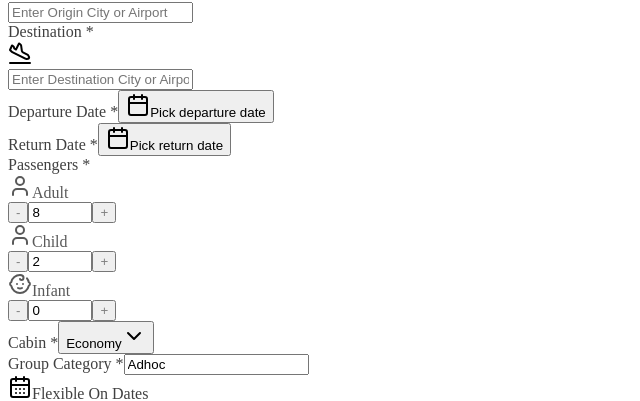
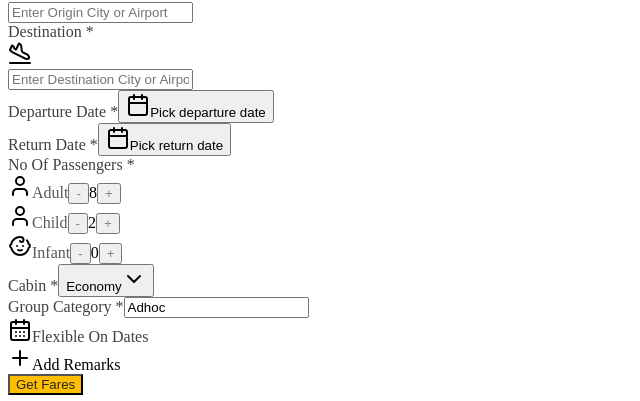
Before and after one commit to spjegan87/replitAI, a React (Vite) app in the folder client/: page / in a window 1280 px wide. Shown: the part 861-1262 px from the top of the page, without its empty margins (0-640 px from the left). Built offline with nearby package versions, Linux system fonts and the light colour scheme.

Commit message:
Improve the way users select the number of passengers on the flight form
Refactor the passenger selection UI in FlightSearchForm.tsx to align with the new design.

Replit-Commit-Author: Agent
Replit-Commit-Session-Id: 16c1a4e5-ea01-40fc-8225-1bc55c5d49d0

```diff
--- a/client/src/components/FlightSearchForm.tsx
+++ b/client/src/components/FlightSearchForm.tsx
@@ -746,125 +746,75 @@ export default function FlightSearchForm({ tripType }: FlightSearchFormProps) {
             <div className="grid grid-cols-1 md:grid-cols-2 lg:grid-cols-4 gap-4">
               {/* Passengers */}
               <div>
-                <Label className="text-sm font-medium text-sw-gray-700 mb-3">
-                  Passengers <span className="text-red-500">*</span>
+                <Label className="text-sm font-medium text-sw-gray-700 mb-1">
+                  No Of Passengers <span className="text-red-500">*</span>
                 </Label>
-                <div className="space-y-2">
-                  <div className="space-y-1">
-                    <Label
-                      htmlFor="adultCount"
-                      className="text-xs text-sw-gray-600 flex items-center"
-                    >
-                      <User className="h-4 w-4 text-sw-gray-400 mr-1" />
-                      Adult
-                    </Label>
-                    <div className="flex items-center border border-sw-gray-300 rounded-md">
+                <div className="flex items-center space-x-2 border border-sw-gray-300 rounded-md p-2 bg-white">
+                  {/* Adult */}
+                  <div className="flex items-center space-x-1">
+                    <User className="h-4 w-4 text-sw-gray-400" />
+                    <span className="text-xs text-sw-gray-600">Adult</span>
                     <button
                       type="button"
-                        className="px-2 py-1 text-sw-gray-500 hover:text-sw-gray-700"
-                        onClick={() =>
-                          setAdultCount(Math.max(1, adultCount - 1))
-                        }
+                      className="w-6 h-6 flex items-center justify-center text-sw-gray-500 hover:text-sw-gray-700 border border-sw-gray-300 rounded"
+                      onClick={() => setAdultCount(Math.max(1, adultCount - 1))}
                     >
                       -
                     </button>
-                      <Input
-                        id="adultCount"
-                        type="number"
-                        min="1"
-                        max="100"
-                        value={adultCount}
-                        onChange={(e) =>
-                          setAdultCount(parseInt(e.target.value) || 1)
-                        }
-                        className="border-0 text-center w-10 p-0"
-                      />
+                    <span className="w-6 text-center text-sm font-medium">{adultCount}</span>
                     <button
                       type="button"
-                        className="px-2 py-1 text-sw-gray-500 hover:text-sw-gray-700"
+                      className="w-6 h-6 flex items-center justify-center text-sw-gray-500 hover:text-sw-gray-700 border border-sw-gray-300 rounded"
                       onClick={() => setAdultCount(adultCount + 1)}
                     >
                       +
                     </button>
                   </div>
-                  </div>
 
-                  <div className="space-y-1">
-                    <Label
-                      htmlFor="childCount"
-                      className="text-xs text-sw-gray-600 flex items-center"
-                    >
-                      <User className="h-4 w-4 text-sw-gray-400 mr-1" />
-                      Child
-                    </Label>
-                    <div className="flex items-center border border-sw-gray-300 rounded-md">
+                  <div className="h-4 w-px bg-sw-gray-300"></div>
+
+                  {/* Child */}
+                  <div className="flex items-center space-x-1">
+                    <User className="h-4 w-4 text-sw-gray-400" />
+                    <span className="text-xs text-sw-gray-600">Child</span>
                     <button
                       type="button"
-                        className="px-2 py-1 text-sw-gray-500 hover:text-sw-gray-700"
-                        onClick={() =>
-                          setChildCount(Math.max(0, childCount - 1))
-                        }
+                      className="w-6 h-6 flex items-center justify-center text-sw-gray-500 hover:text-sw-gray-700 border border-sw-gray-300 rounded"
+                      onClick={() => setChildCount(Math.max(0, childCount - 1))}
                     >
                       -
                     </button>
-                      <Input
-                        id="childCount"
-                        type="number"
-                        min="0"
-                        max="100"
-                        value={childCount}
-                        onChange={(e) =>
-                          setChildCount(parseInt(e.target.value) || 0)
-                        }
-                        className="border-0 text-center w-10 p-0"
-                      />
+                    <span className="w-6 text-center text-sm font-medium">{childCount}</span>
                     <button
                       type="button"
-                        className="px-2 py-1 text-sw-gray-500 hover:text-sw-gray-700"
+                      className="w-6 h-6 flex items-center justify-center text-sw-gray-500 hover:text-sw-gray-700 border border-sw-gray-300 rounded"
                       onClick={() => setChildCount(childCount + 1)}
                     >
                       +
                     </button>
                   </div>
-                  </div>
 
-                  <div className="space-y-1">
-                    <Label
-                      htmlFor="infantCount"
-                      className="text-xs text-sw-gray-600 flex items-center"
-                    >
-                      <Baby className="h-4 w-4 text-sw-gray-400 mr-1" />
-                      Infant
-                    </Label>
-                    <div className="flex items-center border border-sw-gray-300 rounded-md">
+                  <div className="h-4 w-px bg-sw-gray-300"></div>
+
+                  {/* Infant */}
+                  <div className="flex items-center space-x-1">
+                    <Baby className="h-4 w-4 text-sw-gray-400" />
+                    <span className="text-xs text-sw-gray-600">Infant</span>
                     <button
                       type="button"
-                        className="px-2 py-1 text-sw-gray-500 hover:text-sw-gray-700"
-                        onClick={() =>
-                          setInfantCount(Math.max(0, infantCount - 1))
-                        }
+                      className="w-6 h-6 flex items-center justify-center text-sw-gray-500 hover:text-sw-gray-700 border border-sw-gray-300 rounded"
+                      onClick={() => setInfantCount(Math.max(0, infantCount - 1))}
                     >
                       -
                     </button>
-                      <Input
-                        id="infantCount"
-                        type="number"
-                        min="0"
-                        max="100"
-                        value={infantCount}
-                        onChange={(e) =>
-                          setInfantCount(parseInt(e.target.value) || 0)
-                        }
-                        className="border-0 text-center w-10 p-0"
-                      />
+                    <span className="w-6 text-center text-sm font-medium">{infantCount}</span>
                     <button
                       type="button"
-                        className="px-2 py-1 text-sw-gray-500 hover:text-sw-gray-700"
+                      className="w-6 h-6 flex items-center justify-center text-sw-gray-500 hover:text-sw-gray-700 border border-sw-gray-300 rounded"
                       onClick={() => setInfantCount(infantCount + 1)}
                     >
                       +
                     </button>
-                    </div>
                   </div>
                 </div>
                 {errors.passengers && (
@@ -1181,121 +1131,75 @@ export default function FlightSearchForm({ tripType }: FlightSearchFormProps) {
 
             {/* Passengers */}
             <div>
-              <Label className="text-sm font-medium text-sw-gray-700 mb-3">
-                Passengers <span className="text-red-500">*</span>
+              <Label className="text-sm font-medium text-sw-gray-700 mb-1">
+                No Of Passengers <span className="text-red-500">*</span>
               </Label>
-              <div className="space-y-2">
-                <div className="space-y-1">
-                  <Label
-                    htmlFor="adultCount"
-                    className="text-xs text-sw-gray-600 flex items-center"
-                  >
-                    <User className="h-4 w-4 text-sw-gray-400 mr-1" />
-                    Adult
-                  </Label>
-                  <div className="flex items-center border border-sw-gray-300 rounded-md">
+              <div className="flex items-center space-x-2 border border-sw-gray-300 rounded-md p-2 bg-white">
+                {/* Adult */}
+                <div className="flex items-center space-x-1">
+                  <User className="h-4 w-4 text-sw-gray-400" />
+                  <span className="text-xs text-sw-gray-600">Adult</span>
                   <button
                     type="button"
-                      className="px-2 py-1 text-sw-gray-500 hover:text-sw-gray-700"
+                    className="w-6 h-6 flex items-center justify-center text-sw-gray-500 hover:text-sw-gray-700 border border-sw-gray-300 rounded"
                     onClick={() => setAdultCount(Math.max(1, adultCount - 1))}
                   >
                     -
                   </button>
-                    <Input
-                      id="adultCount"
-                      type="number"
-                      min="1"
-                      max="100"
-                      value={adultCount}
-                      onChange={(e) =>
-                        setAdultCount(parseInt(e.target.value) || 1)
-                      }
-                      className="border-0 text-center w-10 p-0"
-                    />
+                  <span className="w-6 text-center text-sm font-medium">{adultCount}</span>
                   <button
                     type="button"
-                      className="px-2 py-1 text-sw-gray-500 hover:text-sw-gray-700"
+                    className="w-6 h-6 flex items-center justify-center text-sw-gray-500 hover:text-sw-gray-700 border border-sw-gray-300 rounded"
                     onClick={() => setAdultCount(adultCount + 1)}
                   >
                     +
                   </button>
                 </div>
-                </div>
 
-                <div className="space-y-1">
-                  <Label
-                    htmlFor="childCount"
-                    className="text-xs text-sw-gray-600 flex items-center"
-                  >
-                    <User className="h-4 w-4 text-sw-gray-400 mr-1" />
-                    Child
-                  </Label>
-                  <div className="flex items-center border border-sw-gray-300 rounded-md">
+                <div className="h-4 w-px bg-sw-gray-300"></div>
+
+                {/* Child */}
+                <div className="flex items-center space-x-1">
+                  <User className="h-4 w-4 text-sw-gray-400" />
+                  <span className="text-xs text-sw-gray-600">Child</span>
                   <button
                     type="button"
-                      className="px-2 py-1 text-sw-gray-500 hover:text-sw-gray-700"
+                    className="w-6 h-6 flex items-center justify-center text-sw-gray-500 hover:text-sw-gray-700 border border-sw-gray-300 rounded"
                     onClick={() => setChildCount(Math.max(0, childCount - 1))}
                   >
                     -
                   </button>
-                    <Input
-                      id="childCount"
-                      type="number"
-                      min="0"
-                      max="100"
-                      value={childCount}
-                      onChange={(e) =>
-                        setChildCount(parseInt(e.target.value) || 0)
-                      }
-                      className="border-0 text-center w-10 p-0"
-                    />
+                  <span className="w-6 text-center text-sm font-medium">{childCount}</span>
                   <button
                     type="button"
-                      className="px-2 py-1 text-sw-gray-500 hover:text-sw-gray-700"
+                    className="w-6 h-6 flex items-center justify-center text-sw-gray-500 hover:text-sw-gray-700 border border-sw-gray-300 rounded"
                     onClick={() => setChildCount(childCount + 1)}
                   >
                     +
                   </button>
                 </div>
-                </div>
 
-                <div className="space-y-1">
-                  <Label
-                    htmlFor="infantCount"
-                    className="text-xs text-sw-gray-600 flex items-center"
-                  >
-                    <Baby className="h-4 w-4 text-sw-gray-400 mr-1" />
-                    Infant
-                  </Label>
-                  <div className="flex items-center border border-sw-gray-300 rounded-md">
+                <div className="h-4 w-px bg-sw-gray-300"></div>
+
+                {/* Infant */}
+                <div className="flex items-center space-x-1">
+                  <Baby className="h-4 w-4 text-sw-gray-400" />
+                  <span className="text-xs text-sw-gray-600">Infant</span>
                   <button
                     type="button"
-                      className="px-2 py-1 text-sw-gray-500 hover:text-sw-gray-700"
-                      onClick={() =>
-                        setInfantCount(Math.max(0, infantCount - 1))
-                      }
+                    className="w-6 h-6 flex items-center justify-center text-sw-gray-500 hover:text-sw-gray-700 border border-sw-gray-300 rounded"
+                    onClick={() => setInfantCount(Math.max(0, infantCount - 1))}
                   >
                     -
                   </button>
-                    <Input
-                      id="infantCount"
-                      type="number"
-                      min="0"
-                      max="100"
-                      value={infantCount}
-                      onChange={(e) =>
-                        setInfantCount(parseInt(e.target.value) || 0)
-                      }
-                      className="border-0 text-center w-10 p-0"
-                    />
+                  <span className="w-6 text-center text-sm font-medium">{infantCount}</span>
                   <button
                     type="button"
-                      className="px-2 py-1 text-sw-gray-500 hover:text-sw-gray-700"
+                    className="w-6 h-6 flex items-center justify-center text-sw-gray-500 hover:text-sw-gray-700 border border-sw-gray-300 rounded"
                     onClick={() => setInfantCount(infantCount + 1)}
                   >
                     +
                   </button>
-                  </div>
                 </div>
               </div>
               {errors.passengers && (
```
Lines whose indentation alone changed are shown as unchanged.
